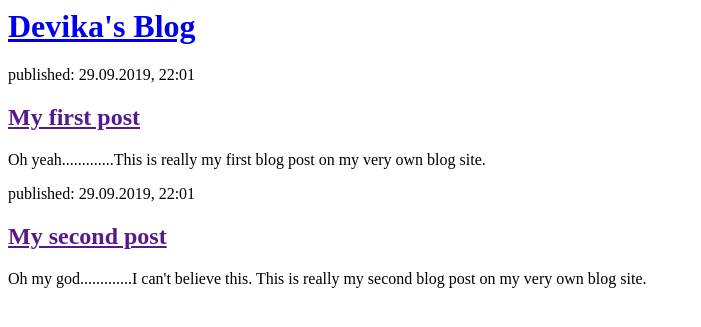
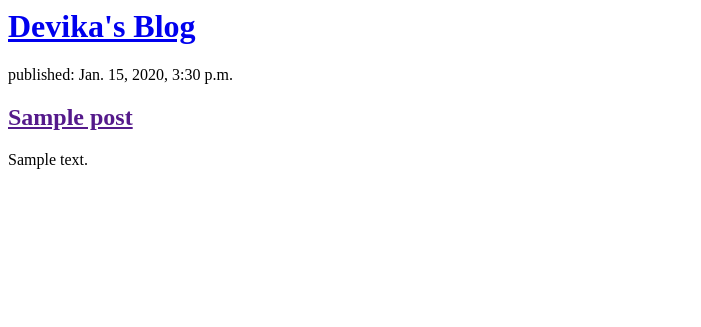
Before and after one commit to vchennupat/my-first-blog, a Django app: template blog/templates/blog/post_list.html in a window 1280 px wide. Shown: the top 327 px of the page, without its empty margins (0-701 px from the left). Run offline with Django 3.2, Linux system fonts and the light colour scheme; the template is opened without the code that fills it: values that come from a table or form of the project are taken from there, others are empty; tables that the repository leaves empty hold one stand-in row (values such as "Sample post").

Commit message:
Modified templates to display posts from database.

```diff
--- a/blog/templates/blog/post_list.html
+++ b/blog/templates/blog/post_list.html
@@ -7,19 +7,14 @@
             <h1><a href="/">Devika's Blog</a></h1>
         </div>
 
-        <div>
-            <p>published: 29.09.2019, 22:01</p>
-            <h2><a href="">My first post</a></h2>
-            <p>Oh yeah.............This is really my first blog post
-               on my very own blog site.</p>
-        </div>
+        {% for post in posts %}
+            <div>
+                <p>published: {{ post.published_date }}</p>
+                <h2><a href="">{{ post.title }}</a></h2>
+                <p>{{ post.text|linebreaksbr }}</p>
+            </div>
+        {% endfor %}
 
-        <div>
-            <p>published: 29.09.2019, 22:01</p>
-            <h2><a href="">My second post</a></h2>
-            <p>Oh my god.............I can't believe
-               this. This is really my second blog post
-               on my very own blog site.</p>
-        </div>
+
     </body>
 </html>
```
Also changed, not shown: blog/views.py (+4 -3 lines).
